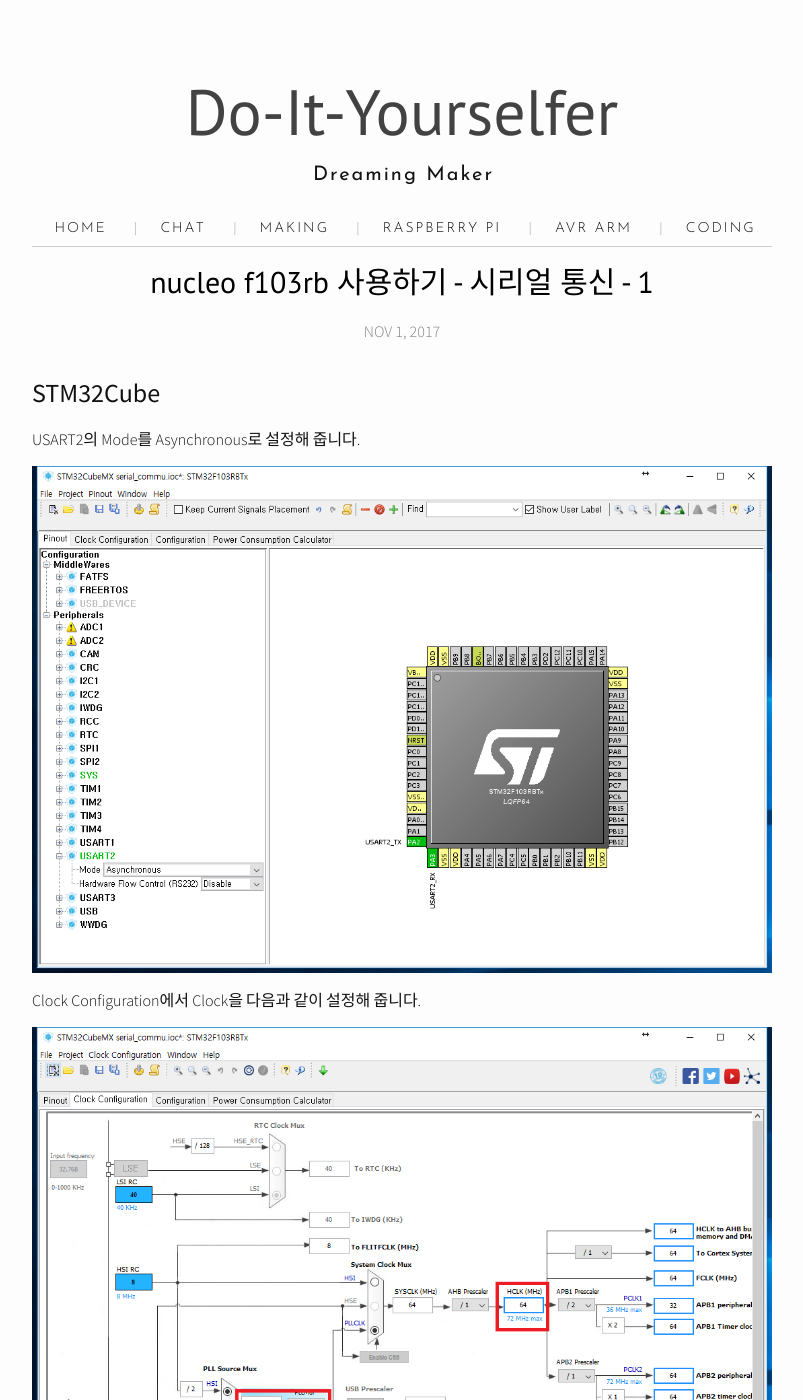
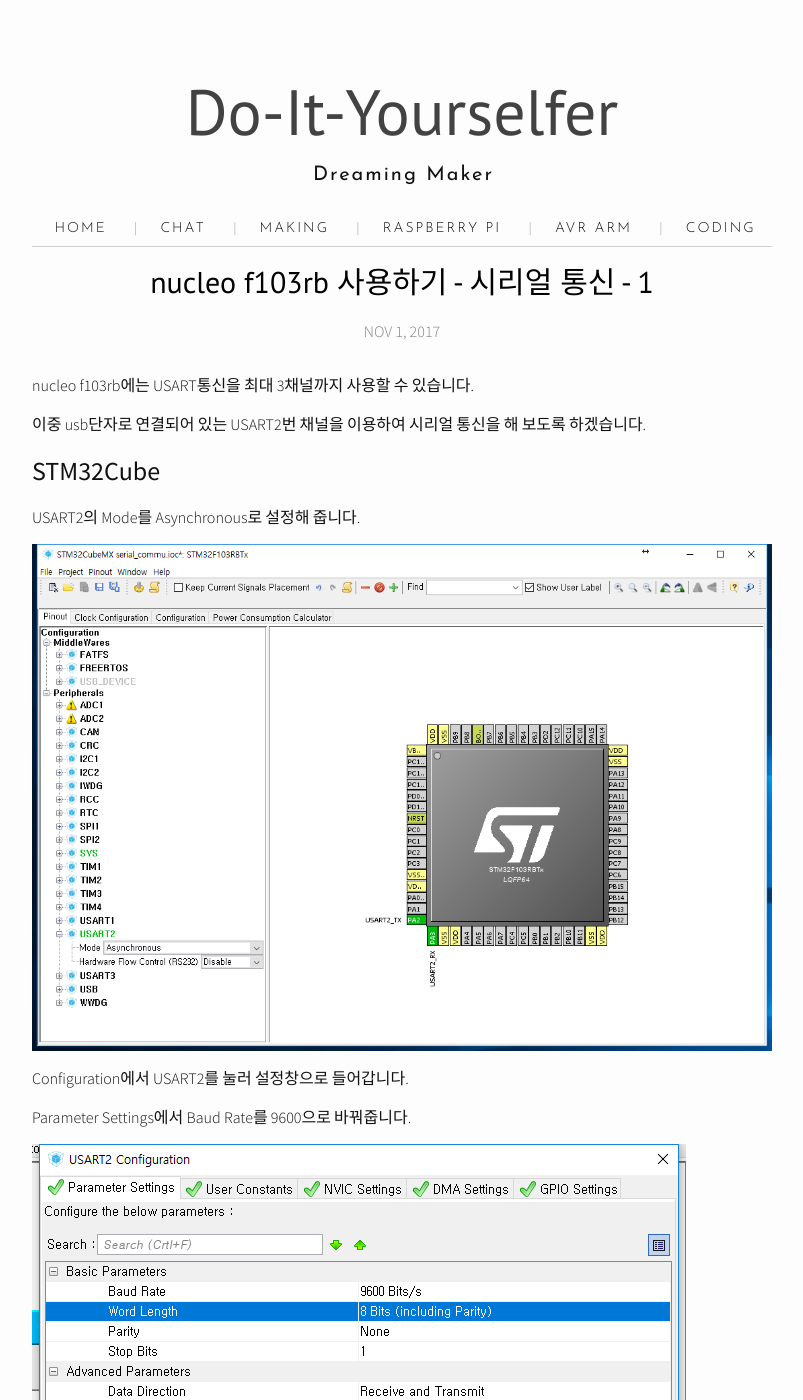
Before and after one commit to Bill-Park/bill-park.github.io, a Jekyll site: the page built from _posts/2017-11-01-nucleo_f103rb_serial-1.markdown, in a window 1280 px wide and 1400 px high. Shown: the whole window, without its empty margins (238-1041 px from the left). Built offline with Jekyll 4.4.1, drawn with Linux system fonts in a browser that asks for light colours; nearby versions of some CDN libraries.

Commit message:
serial-1 fix

```diff
--- a/_posts/2017-11-01-nucleo_f103rb_serial-1.markdown
+++ b/_posts/2017-11-01-nucleo_f103rb_serial-1.markdown
@@ -4,15 +4,15 @@ title:  "nucleo f103rb 사용하기 - 시리얼 통신 - 1"
 categories: [avr_arm, stm32]
 ---
 
+nucleo f103rb에는 USART통신을 최대 3채널까지 사용할 수 있습니다.
+
+이중 usb단자로 연결되어 있는 USART2번 채널을 이용하여 시리얼 통신을 해 보도록 하겠습니다.
+
 ### STM32Cube
 
 USART2의 Mode를 Asynchronous로 설정해 줍니다.
 
 ![]({{ site.url }}/img/nucleo/serial_1/1.png)
-
-Clock Configuration에서 Clock을 다음과 같이 설정해 줍니다.
-
-![]({{ site.url }}/img/nucleo/serial_1/2.png)
 
 Configuration에서 USART2를 눌러 설정창으로 들어갑니다.
 
```
